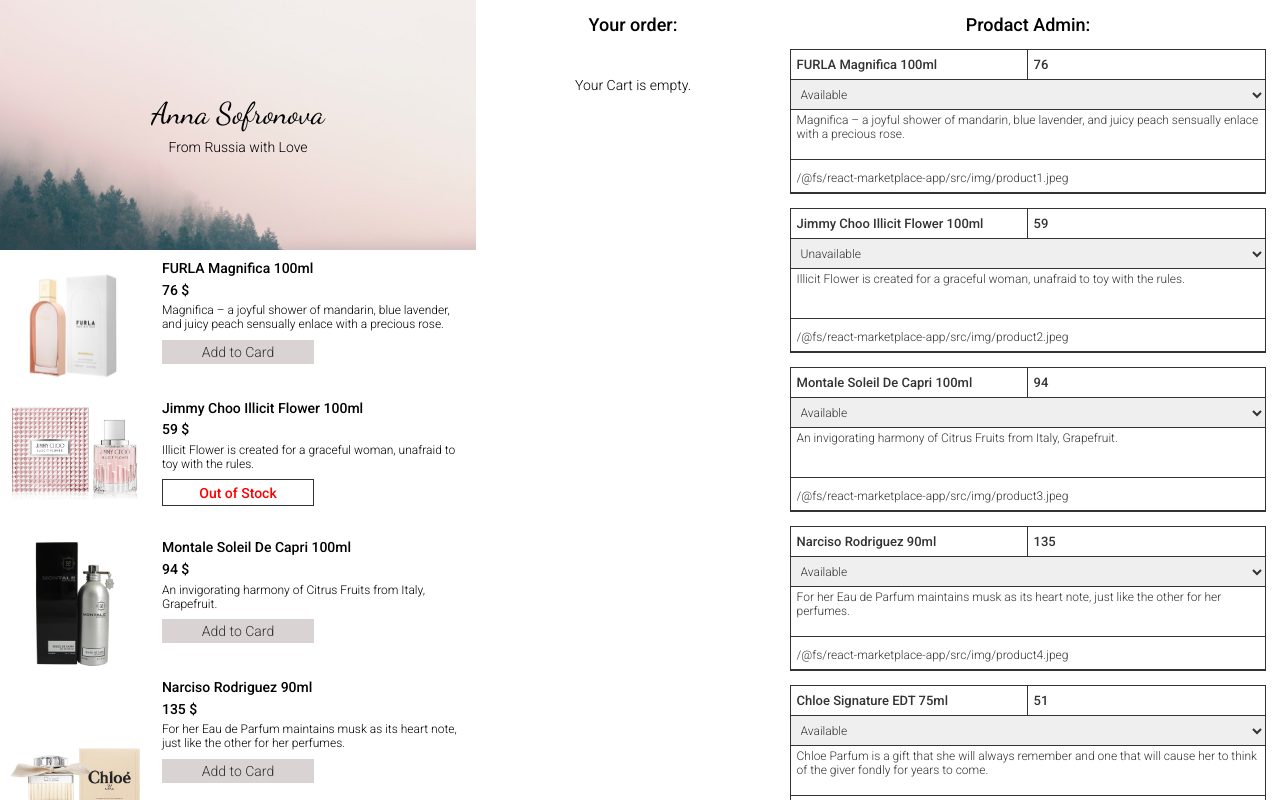
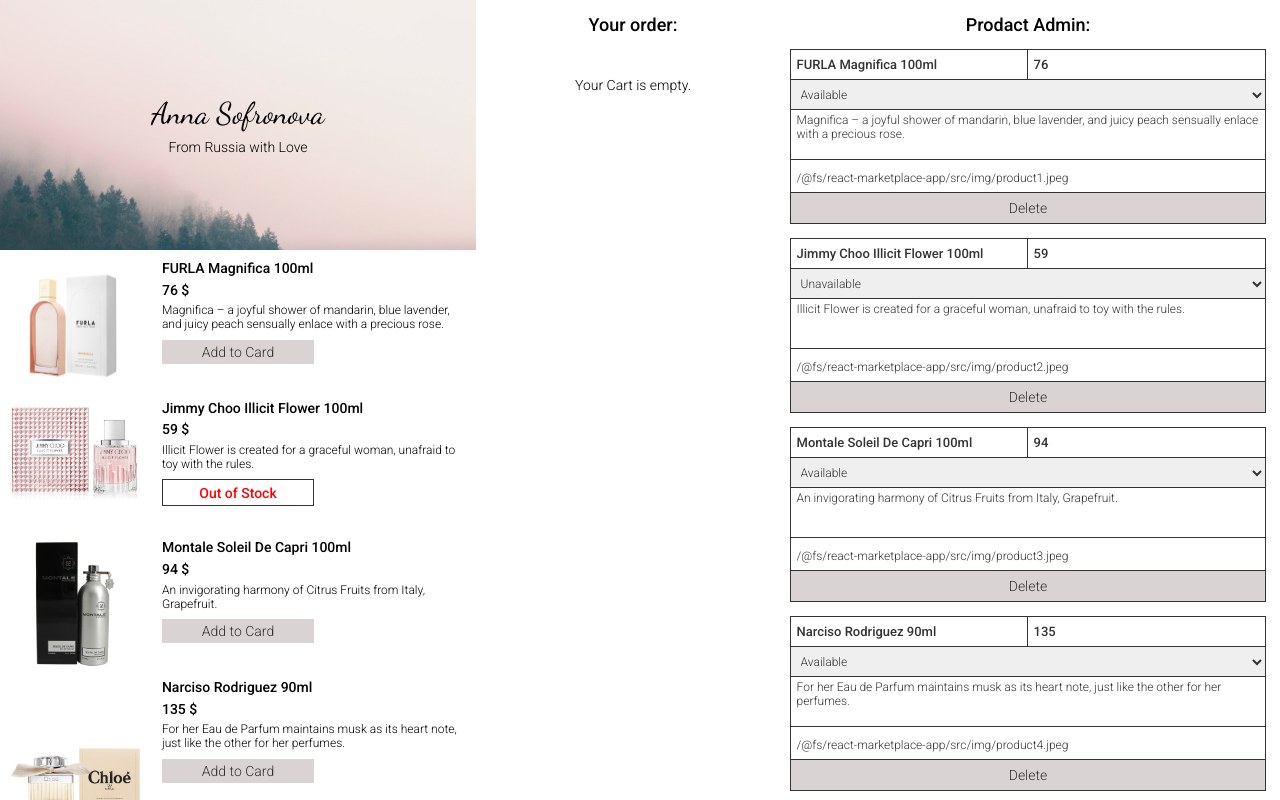
Before and after one commit to anysofronova/react-marketplace-app, a React (Create React App) app in the folder react-marketplace-app/: page /store/1 in a window 1280 px wide. Both pictures are taken after a click on the button "Upload". Built offline with nearby package versions, Linux system fonts and the light colour scheme.

Commit message:
Delete Product and Delete Product from Order

```diff
--- a/react-marketplace-app/src/components/EditProductForm.jsx
+++ b/react-marketplace-app/src/components/EditProductForm.jsx
@@ -49,6 +49,12 @@
         value={image}
         onChange={handleChange}
       />
+      <button
+        onClick={() => props.deleteProduct(props.index)}
+        className="editform__button"
+      >
+        Delete
+      </button>
     </div>
   );
 }
--- a/react-marketplace-app/src/components/Home.jsx
+++ b/react-marketplace-app/src/components/Home.jsx
@@ -23,6 +23,12 @@
     this.setState({ products });
   };
 
+  deleteProduct = (key) => {
+    const products = { ...this.state.products };
+    delete products[key];
+    this.setState({ products });
+  };
+
   loadSampleProduct = () => {
     this.setState({ products: sampleProducts });
   };
@@ -30,6 +36,13 @@
   addToOrder = (key) => {
     const order = { ...this.state.order };
     order[key] = order[key] + 1 || 1;
+    this.setState({ order });
+  };
+
+  deleteFromOrder = (key) => {
+    const order = { ...this.state.order };
+    order[key]--;
+    if (order[key] <= 0) delete order[key];
     this.setState({ order });
   };
 
@@ -52,7 +65,11 @@
           </ul>
         </div>
         <div className="store__order store__scroll">
-          <Order products={this.state.products} order={this.state.order} />
+          <Order
+            products={this.state.products}
+            order={this.state.order}
+            deleteFromOrder={this.deleteFromOrder}
+          />
         </div>
         <div className="store__ProductAdmin store__scroll">
           <ProductAdmin
@@ -60,6 +77,7 @@
             loadSampleProduct={this.loadSampleProduct}
             products={this.state.products}
             updateProduct={this.updateProduct}
+            deleteProduct={this.deleteProduct}
           />
         </div>
       </div>
--- a/react-marketplace-app/src/components/Order.jsx
+++ b/react-marketplace-app/src/components/Order.jsx
@@ -10,7 +10,7 @@
 
     if (!isAvailable) {
       return (
-        <li className="order__unavailable">
+        <li className="order__unavailable" key={key}>
           Sorry, {product ? product.name : "product"} is unavailable.
         </li>
       );
@@ -21,7 +21,12 @@
           <span className="order__item-count">{count}</span>
           <span className="order__item-name">{product.name}</span>
           <span className="order__item-price">{count * product.price} $</span>
-          <button className="order__item-button">&times;</button>
+          <button
+            className="order__item-button"
+            onClick={() => props.deleteFromOrder(key)}
+          >
+            &times;
+          </button>
         </span>
       </li>
     );
@@ -39,7 +44,9 @@
   return (
     <header className="order">
       <h2 className="order__title">Your order:</h2>
-      <ul className="order__list">{orderIds.map(renderOrder)}</ul>
+      <ul className="order__list" key={"1"}>
+        {orderIds.map(renderOrder)}
+      </ul>
       {total > 0 ? (
         <Shipment total={total} />
       ) : (
--- a/react-marketplace-app/src/components/ProductAdmin.jsx
+++ b/react-marketplace-app/src/components/ProductAdmin.jsx
@@ -15,6 +15,7 @@
               index={key}
               product={props.products[key]}
               updateProduct={props.updateProduct}
+              deleteProduct={props.deleteProduct}
             />
           );
         })}
--- a/react-marketplace-app/src/components/scss/EditProductForm.scss
+++ b/react-marketplace-app/src/components/scss/EditProductForm.scss
@@ -32,4 +32,14 @@
   textarea {
     height: 50px;
   }
+  .editform__button {
+    width: 100%;
+    cursor: pointer;
+    background-color: rgb(218, 211, 211);
+    border: none;
+    &:hover {
+      background-color: rgb(87, 85, 85);
+      color: #fff;
+    }
+  }
 }
```
